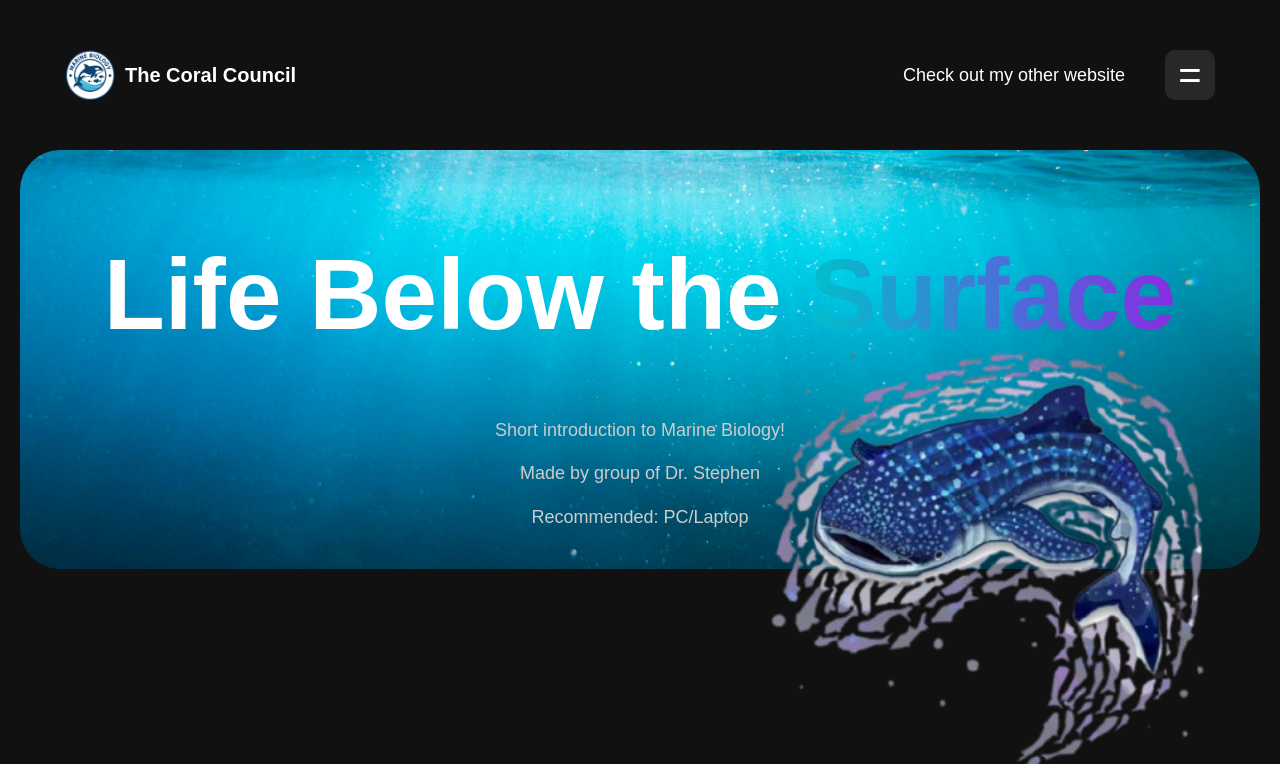
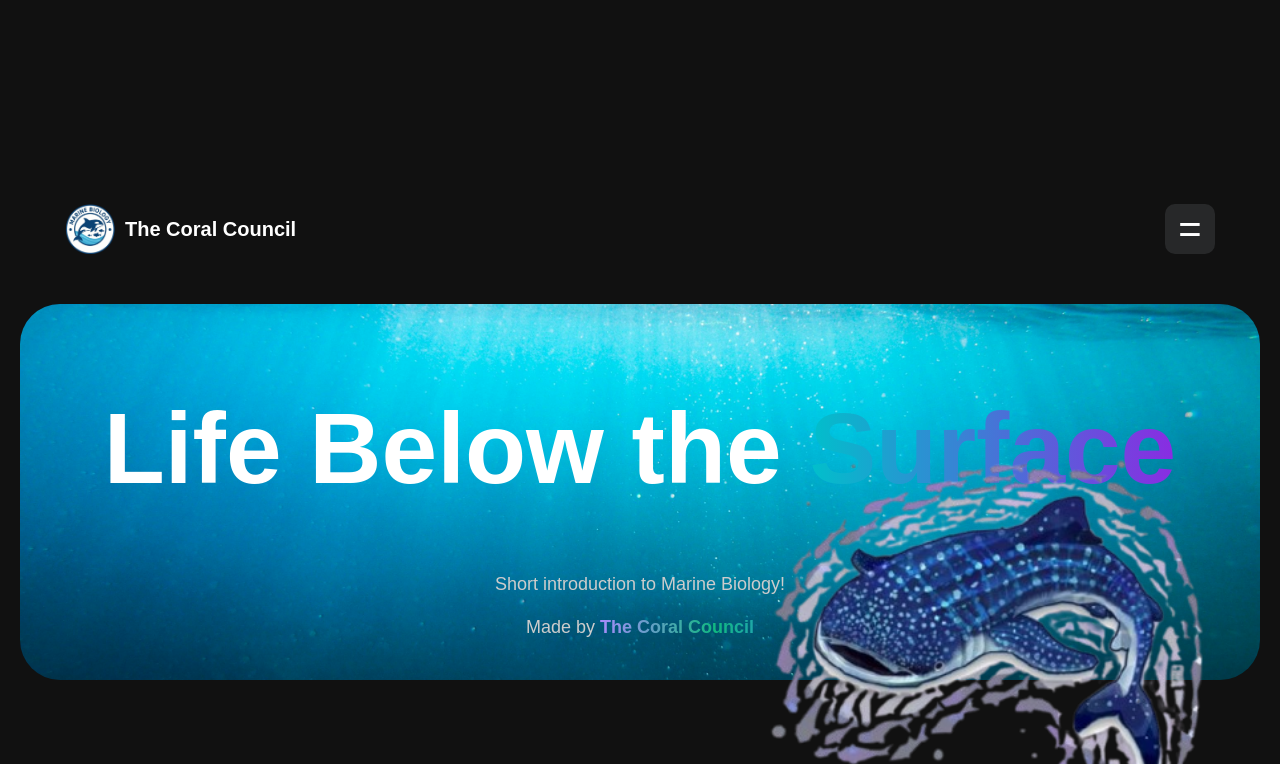
Before and after one commit to fwziiiii/Website-Ni-Dr.-Stephen, a plain HTML site: page index.html in a window 1280 px wide. Shown: the top 764 px of the page. Drawn offline with Linux system fonts and the light colour scheme.

Commit message:
FINAL index.html

```diff
--- a/index.html
+++ b/index.html
@@ -8,15 +8,15 @@
     <link rel="stylesheet" href="styles.css">
 </head>
 <body>
-<!-- <canvas id="bubbleCanvas"></canvas> -->
+<canvas id="bubbleCanvas"></canvas>
     <nav>
         <div class="nav-container">
             <div class="logo">
                 <img src="Media/logo2.png" alt="Logo" class="logo-img">
-                <span class="website-name" >The Coral Council</span>
+                <span class="website-name">The Coral Council</span>
             </div>
             <div class="menu">
-                <a href="otherwebsite.html">Check out my other website</a>
+
                 <button class="menu-btn" onclick="toggleDropdown()">&#61;</button>
                 <div class="dropdown">
                     <a href="index.html">Home</a>
@@ -34,8 +34,8 @@
         <div class="section-box" id="faculty">
           <h1>Life Below the <span class="highlight">Surface</span></h1>
           <p class="intro">Short introduction to Marine Biology!</p>
-          <p class="intro">Made by group of Dr. Stephen</p>
-          <p class="intro">Recommended: PC/Laptop</p>
+          <p class="intro">Made by <span class="highlight2">The Coral Council</span></p>
+
         </div>
     <div class="main-content">
         <div class="whatthehellisthis">
```
